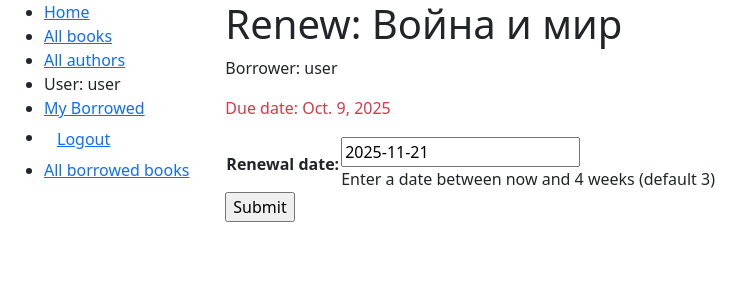
After one commit to ArtemAntoshchenko/Django-Project-2, a Django app: page /catalog/book/03d4baa2-b035-442c-b3ee-b857ce51e8b0/renew/ in a window 1280 px wide. The commit adds this page. Shown: the top 300 px of the page, without its empty margins (0-752 px from the left). Run offline with Django 5.2, Linux system fonts and the light colour scheme; a user stored in the database is signed in; data comes from the database, SQL or seed files in the repository; both versions use the stored data as it was after the commit.

Commit message:
add forms

```diff
--- /dev/null
+++ b/catalog/forms.py
@@ -0,0 +1,14 @@
+from django import forms
+from django.core.exceptions import ValidationError
+from django.utils.translation import gettext_lazy as _
+import datetime
+
+class RenewBookForm(forms.Form):
+    renewal_date=forms.DateField(help_text='Enter a date between now and 4 weeks (default 3)')
+    def clean_renewal_date(self):
+        data=self.cleaned_data['renewal_date']
+        if data < datetime.date.today():
+            raise ValidationError(_('Invalid date - renewal in past'))
+        if data > datetime.date.today() + datetime.timedelta(weeks=4):
+            raise ValidationError(_('Invalid date - renewal more than 4 weeks ahead'))
+        return data
--- a/catalog/templates/base_generic.html
+++ b/catalog/templates/base_generic.html
@@ -35,6 +35,7 @@
               {% else %}
                 <li><a href="{% url 'login' %}?next={{ request.path }}">Login</a></li>
               {% endif %}
+              <li><a href="{% url 'borrowed-books' %}">All borrowed books</a></li>
             </ul>
           {% endblock %}
         </div>
--- /dev/null
+++ b/catalog/templates/catalog/book_renew_librarian.html
@@ -0,0 +1,15 @@
+{% extends "base_generic.html" %}
+
+{% block content %}
+  <h1>Renew: {{ book_instance.book.title }}</h1>
+  <p>Borrower: {{ book_instance.borrower }}</p>
+  <p {% if book_instance.is_overdue %} class="text-danger"{% endif %} >Due date: {{ book_instance.due_back }}</p>
+
+  <form action="" method="post">
+    {% csrf_token %}
+    <table>
+    {{ form.as_table }}
+    </table>
+    <input type="submit" value="Submit">
+  </form>
+{% endblock %}
--- a/catalog/urls.py
+++ b/catalog/urls.py
@@ -8,4 +8,6 @@ urlpatterns=[
     path('authors/', views. AuthorListView.as_view(), name='authors'),
     path('authors/<int:pk>', views.AuthorDetailView.as_view(), name='author-detail'),
     path('mybooks/', views.LoanedBooksByUserListView.as_view(), name='my-borrowed'),
+    path('book/borrowedbooks', views.AllBorrowedBookListView.as_view(), name='borrowed-books'),
+    path('book/<uuid:pk>/renew/', views.renew_book_librarian, name='renew-book-librarian'),
 ]
--- a/catalog/views.py
+++ b/catalog/views.py
@@ -2,9 +2,14 @@ from django.shortcuts import render, redirect
 from django.views import generic
 from .models import Book, BookInstance, Genre, Author
 # from django.core.mail import send_mail
-from django.template.loader import render_to_string
+# from django.template.loader import render_to_string
 from django.contrib.auth.decorators import login_required, permission_required
 from django.contrib.auth.mixins import LoginRequiredMixin, PermissionRequiredMixin
+from django.shortcuts import get_object_or_404
+from django.http import HttpResponseRedirect
+from django.urls import reverse
+from .forms import RenewBookForm
+import datetime
 
 
 @login_required
@@ -85,3 +90,29 @@ class LoanedBooksByUserListView(LoginRequiredMixin,generic.ListView):
             .filter(status__exact='o')
             .order_by('due_back')
         )
+
+
+class AllBorrowedBookListView(LoginRequiredMixin,generic.ListView):
+    model = BookInstance
+    template_name = 'catalog/all_borrowed_books.html'
+    paginate_by = 5
+
+    def get_queryset(self):
+        return (
+            BookInstance.objects.filter(status__exact='o')
+            .order_by('due_back')
+        )
+
+@permission_required('catalog.can_mark_returned', raise_exception=True)
+def renew_book_librarian(request, pk):
+    book_instance = get_object_or_404(BookInstance, pk=pk)
+    if request.method == 'POST':
+        form=RenewBookForm(request.POST)
+        if form.is_valid():
+            book_instance.due_back=form.cleaned_data['renewal_date']
+            book_instance.save()
+            return HttpResponseRedirect(reverse('borrowed-books'))
+    else:
+        prossed_renewal_date=datetime.date.today()+datetime.timedelta(weeks=3)
+        form=RenewBookForm(initial={'renewal_date':prossed_renewal_date})
+        return render(request, 'catalog/book_renew_librarian.html', {'form':form, 'book_instance':book_instance})
```
Also changed, not shown: catalog/templates/catalog/all_borrowed_books.html (added, +20 -0 lines), db.sqlite3.
